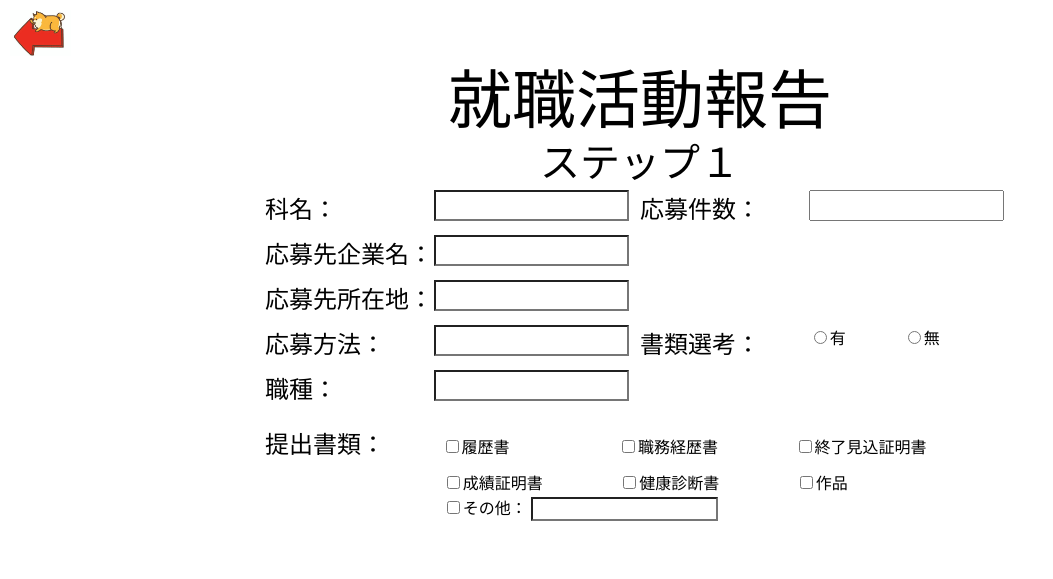
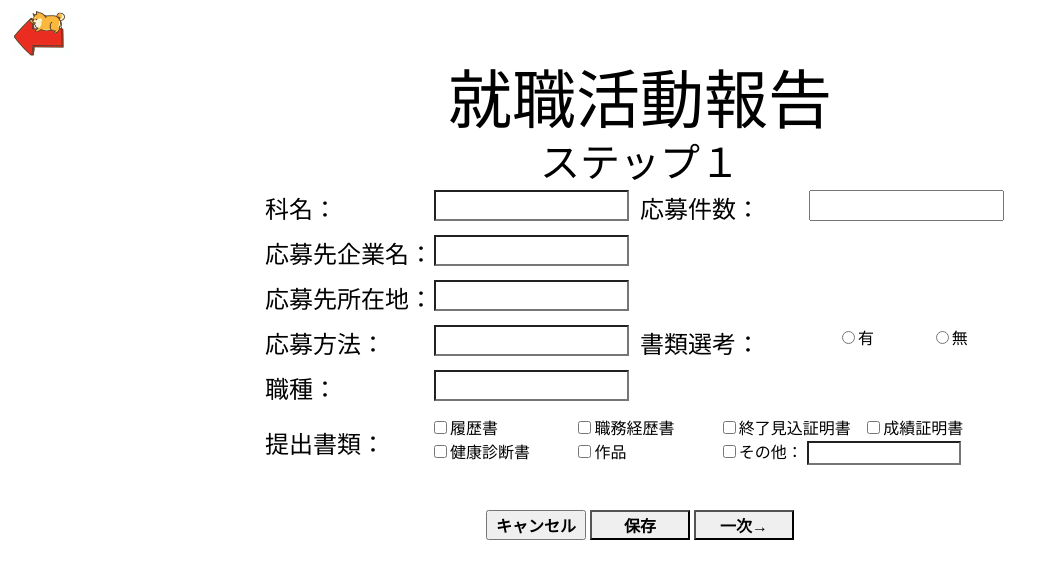
Before and after one commit to Yamashiro-R/Development_Practice, a PHP site: page /Input_Form_1.html in a window 1280 px wide. Shown: the top 579 px of the page, without its empty margins (0-1053 px from the left). Run offline with PHP 8.4, Linux system fonts and the light colour scheme.

Commit message:
レイアウト統一後一度コミット
編集ファイルを全てコミット

```diff
--- a/Input_Form_1.html
+++ b/Input_Form_1.html
@@ -42,9 +42,9 @@
 
                         <div class="divdiv">
                             <p class="p-info">書類選考：</p>
-                            <div class="input-view">
-                                <div class="radio_view_0"><input type="radio" name="document_screening" value="0">有</div>
-                                <div class="radio_view_1"><input type="radio" name="document_screening" value="1">無</div>
+                            <div class="input-view input-view_1">
+                                <div><input type="radio" name="document_screening" value="0">有</div>
+                                <div><input type="radio" name="document_screening" value="1">無</div>
                             </div>
                         </div>
 
@@ -55,6 +55,7 @@
 
                         <div class="divdiv_width_all">
                             <p class="p-info">提出書類：</p>
+                            <div class="docu_sele">
                                 <div><input type="checkbox" name="resume" value="resume">履歴書</div>
                                 <div><input type="checkbox" name="curriculum_vitae" value="curriculum_vitae">職務経歴書</div>
                                 <div><input type="checkbox" name="certificate_expected_completion" value="certificate_expected_completion">終了見込証明書</div>
@@ -65,15 +66,15 @@
                                     <input type="checkbox" name="other_area" value="other_area">その他：
                                     <input type="text" name="other_area">
                                 </div>
+                            </div>
                         </div>
 
-                <!--
+
                     </div>
-                    <div class="btn_area">
+                    <div class="change">
                        <input type="reset"  class="btn_item" value="キャンセル" alt="キャンセル">
                         <input type="button" class="btn_item" value="保存" alt="保存">
                         <input type="button" onclick="location.href='Input_Form_2_1.html'" class="btn_item" value="一次→" alt="一次→">
-                -->
                     </div>
                 </form>
             </div>
--- a/dataView.html
+++ b/dataView.html
@@ -8,7 +8,7 @@
         <body>
             <div>
                 <div class="return">
-                    <a href="./houkoku.html"><img class="return" src="images/innu.jpeg"></a>
+                    <a href="./houkoku.html"><img  src="images/innu.jpeg"></a>
                 </div>
                 <div id="main_title">
                     <h1>データ一覧</h1>
--- a/dvSearch.html
+++ b/dvSearch.html
@@ -8,7 +8,7 @@
         <body>
             <div>
                 <div class="return">
-                    <a href="./houkoku.html"><img class="return" src="images/innu.jpeg"></a>
+                    <a href="./houkoku.html"><img src="images/innu.jpeg"></a>
                 </div>
                 <div id="main_title">
                     <h1>就職活動<br class="br-sp">データ検索</h1>
--- a/houkoku.html
+++ b/houkoku.html
@@ -8,7 +8,7 @@
         <body>
             <div>
                 <div class="return">
-                    <a href="./home.html"><img class="return" src="images/innu.jpeg"></a>
+                    <a href="./home.html"><img src="images/innu.jpeg"></a>
                 </div>
                 <div id="main_title">
                     <h1>就職活動報告</h1>
--- a/style.css
+++ b/style.css
@@ -67,7 +67,7 @@ width /***/:auto;
 
 /*共通部分ここから↓*/
 #main_title {
-    width: auto;
+    width: 100%;
     height: 120px;
     padding-top: 70px;
 }
@@ -397,48 +397,6 @@ p {
 /*pastdata.html↑*/
 
 
-/*フレキシブル設定↓*/
-
-@media screen and (min-width: 760px){
-    .br-sp {display: none; }
-}
-
-
-
-@media screen and (max-width: 760px){
-
-    .div-info{
-        display: block;
-        margin-top: 50px;
-        margin-left: 10%;
-    }
-
-    .divdiv {
-        margin-right: auto;
-        margin-left: auto;
-        width: 100%;
-    }
-
-    .big-div {
-        width: 430px;
-    }
-
-    .div-detail div {
-        display: block;
-    }
-
-    .div-detail div .p-info {
-        width: auto;
-    }
-
-    .div-detail div .p-view {
-        width: 100%;
-    }S
-
-}
-
-/*フレキシブル設定↑*/
-
 
 
 
@@ -470,43 +428,105 @@ p {
     width: 45%;
 }
 
-.radio_view_0, .radio_view_1{
-    display: inline-block;
-    width: 25%;
-    margin-right: 23%;
+.input-view_1{
+    display: flex;
+    justify-content: space-around;
+
+
 
 }
 
 
 .divdiv_width_all {
     width: 100%;
+    display: flex;
 }
 
 .divdiv_width_all p {
-    width: 23%;
+    width: 22%;
+}
+.docu_sele {
+    width: 78%;
+    justify-content: space-between;
+ }
+ .docu_sele div {
+    width: 24%;
     display: inline-block;
-}
-.divdiv_width_all div:not(:last-child) {
-    box-sizing: content-box;
-    width: 23%;
-    height: 25px;
-    display: inline-block;
-}
-.div_oder_area {
-    box-sizing: content-box;
-    width: 46%;
-    height: 25px;
-    display: inline-block;
+ }
+ .div_oder_area {
+    width: 50% !important;
+ }
+ .div_oder_area input:last-child {
+    width: 50%;
+ }
+
+.change input {
+    width: 100px;
+    height: 30px;
+    margin-top: 40px;
+    font-weight: bold;
 }
 
 
 
-.divdiv_width_all div:nth-child(5), .divdiv_width_all div:last-child {
-    margin-left: 23.7%;
+/*フレキシブル設定↓*/
+
+ @media screen and (min-width: 760px){
+    .br-sp {display: none; }
 }
 
 
-.div_oder_area input:last-child {
-    width: 52%;
+
+@media screen and (max-width: 760px){
+
+    .div-info{
+        display: block;
+        margin-top: 50px;
+        margin-left: 10%;
+    }
+
+    .divdiv {
+        margin-right: auto;
+        margin-left: auto;
+        width: 100%;
+    }
+
+    .big-div {
+        width: 430px;
+    }
+
+    .div-detail div {
+        display: block;
+    }
+
+    .div-detail div .p-info {
+        width: auto;
+    }
+    .divdiv_width_all {
+        display: block;
+    }
+
+
+    .div-detail div .p-view {
+        width: 100%;
+    }
+
+    .divdiv_width_all p {
+        width: 45%;
+    }
+    .docu_sele {
+        width: 100%;
+    }
+    .docu_sele div {
+        width: 32%;
+    }
+    .div_oder_area input:last-child {
+        width: 34%;
+     }
+
+     .div_oder_area {
+        width: 100% !important;
+     }
 }
-/* Input_From_2用 再設定ここまで↑ */
+
+/*フレキシブル設定↑*/
```
